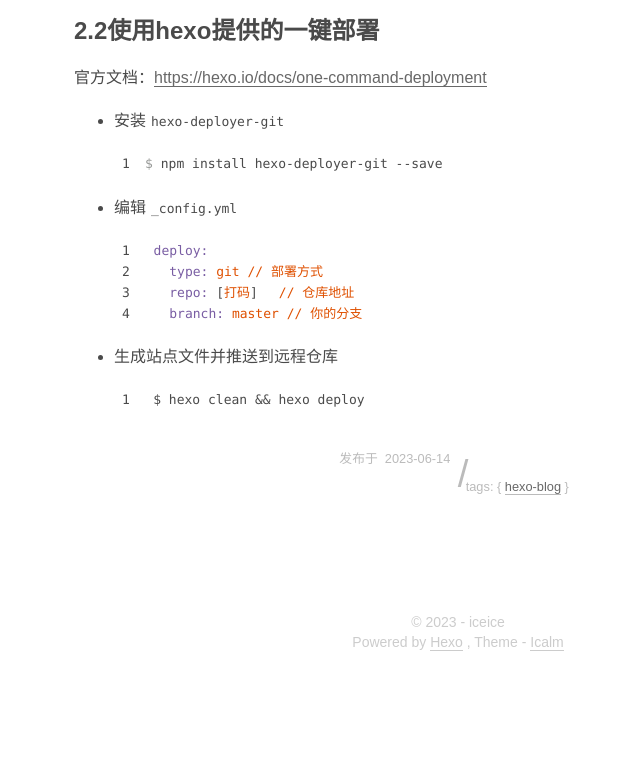
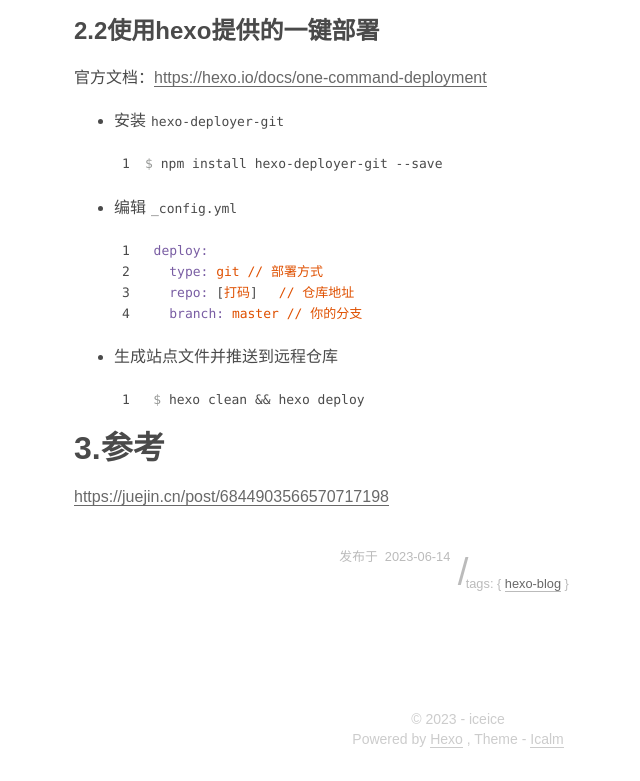
Before and after one commit to iceice929/iceice929.github.io, a plain HTML site: page 2023/06/14/hexo建立博客/index.html in a window 1280 px wide. Shown: the part 1589-2370 px from the top of the page, without its empty margins (302-942 px from the left). Before the commit the page ends 2273 px from the top, so only its background shows below. Drawn offline with Linux system fonts and the light colour scheme; a small style sheet from the web is missing.

Commit message:
Site updated: 2023-06-14 17:23:52

```diff
--- a/2023/06/14/hexo建立博客/index.html
+++ b/2023/06/14/hexo建立博客/index.html
@@ -110,8 +110,9 @@
 <figure class="highlight yaml"><table><tr><td class="gutter"><pre><span class="line">1</span><br><span class="line">2</span><br><span class="line">3</span><br><span class="line">4</span><br></pre></td><td class="code"><pre><span class="line"><span class="attr">deploy:</span></span><br><span class="line">  <span class="attr">type:</span> <span class="string">git</span> <span class="string">//</span> <span class="string">部署方式</span></span><br><span class="line">  <span class="attr">repo:</span> [<span class="string">打码</span>]	<span class="string">//</span> <span class="string">仓库地址</span></span><br><span class="line">  <span class="attr">branch:</span> <span class="string">master</span> <span class="string">//</span> <span class="string">你的分支</span></span><br></pre></td></tr></table></figure>
 </li>
 <li><p>生成站点文件并推送到远程仓库</p>
-<figure class="highlight plaintext"><table><tr><td class="gutter"><pre><span class="line">1</span><br></pre></td><td class="code"><pre><span class="line">$ hexo clean &amp;&amp; hexo deploy</span><br></pre></td></tr></table></figure></li>
+<figure class="highlight shell"><table><tr><td class="gutter"><pre><span class="line">1</span><br></pre></td><td class="code"><pre><span class="line"><span class="meta prompt_">$ </span><span class="language-bash">hexo clean &amp;&amp; hexo deploy</span></span><br></pre></td></tr></table></figure></li>
 </ul>
+<h1 id="3-参考"><a href="#3-参考" class="headerlink" title="3.参考"></a>3.参考</h1><p><a target="_blank" rel="noopener" href="https://juejin.cn/post/6844903566570717198">https://juejin.cn/post/6844903566570717198</a></p>
 
 
 
```
